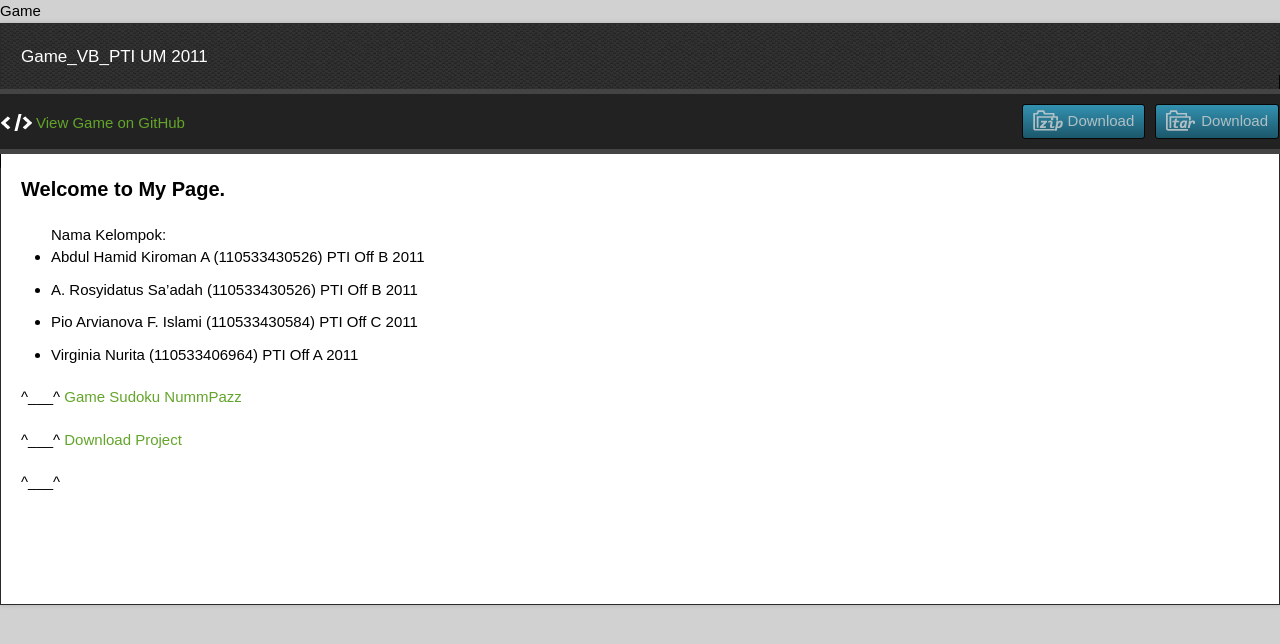
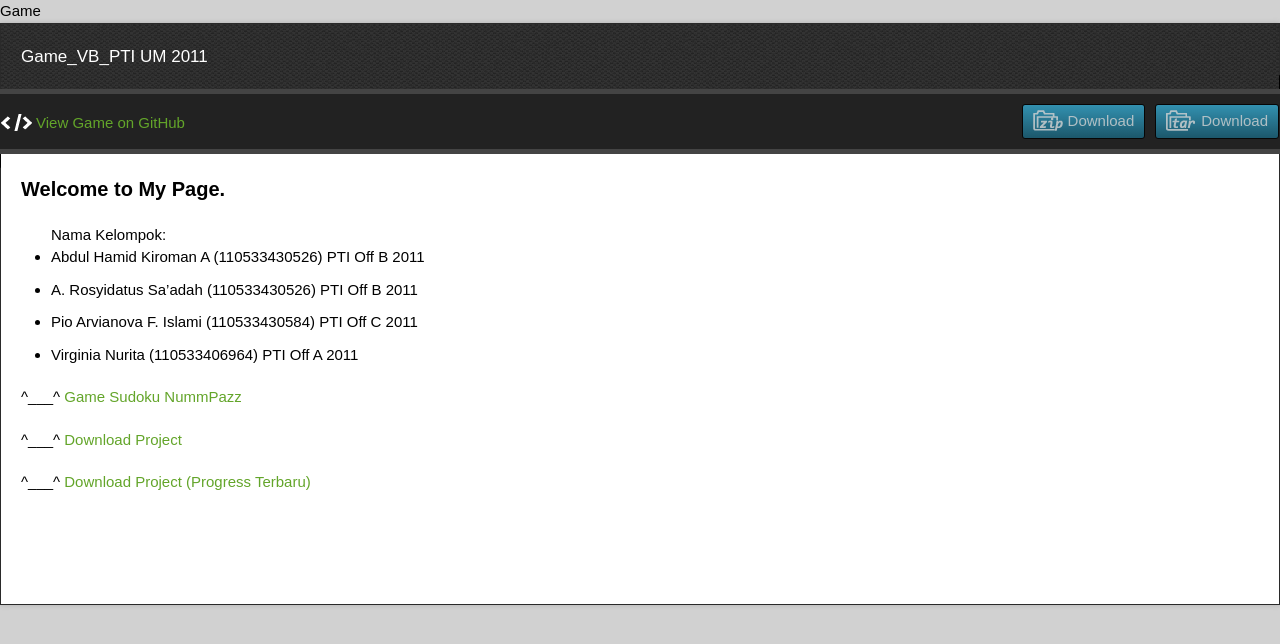
Before and after one commit to Nia-Ranshichi/Game, a plain HTML site: page index.html in a window 1280 px wide. Drawn offline with nearby package versions, Linux system fonts and the light colour scheme.

Commit message:
Update index.html

```diff
--- a/index.html
+++ b/index.html
@@ -45,6 +45,6 @@
 
           <p>^___^ <a href="http://nia-ranshichi.github.io/Game/Sudoku">Game Sudoku NummPazz</a></p>
           <p>^___^ <a href="https://www.dropbox.com/s/grxobaozpq6e4s9/Sudoku%20NummPazz.rar">Download Project</a></p>
-          <p>^___^ <a href="https://www.dropbox.com/s/lhue1qrz7254mss/Sodoku%20NumePazz.rar?m>Download Project Terbaru</a>"</p>
+          <p>^___^ <a href="https://www.dropbox.com/s/lhue1qrz7254mss/Sodoku%20NumePazz.rar?m>Download Project Terbaru"</a>Download Project (Progress Terbaru)</p>
 </body>
 </html>
```
